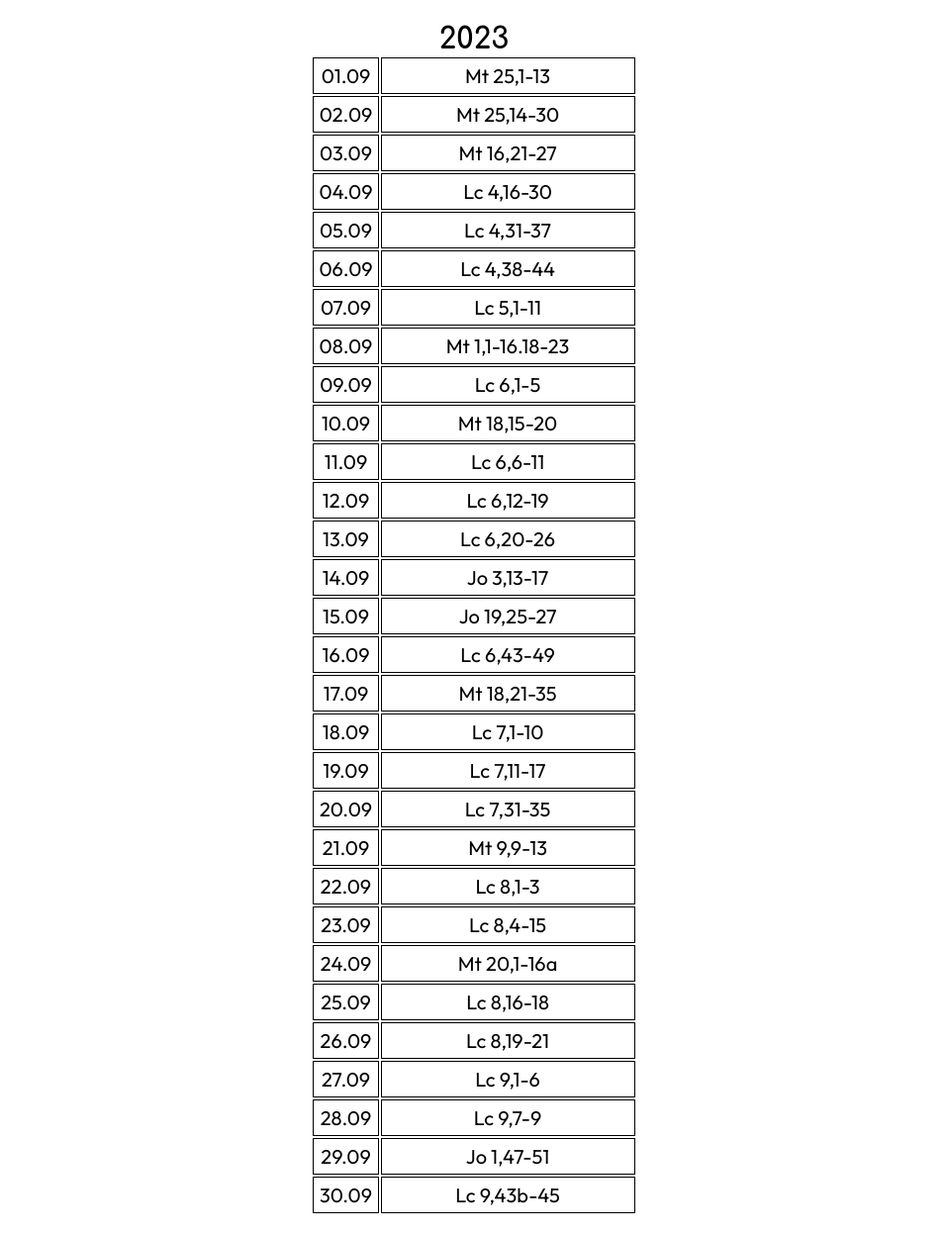
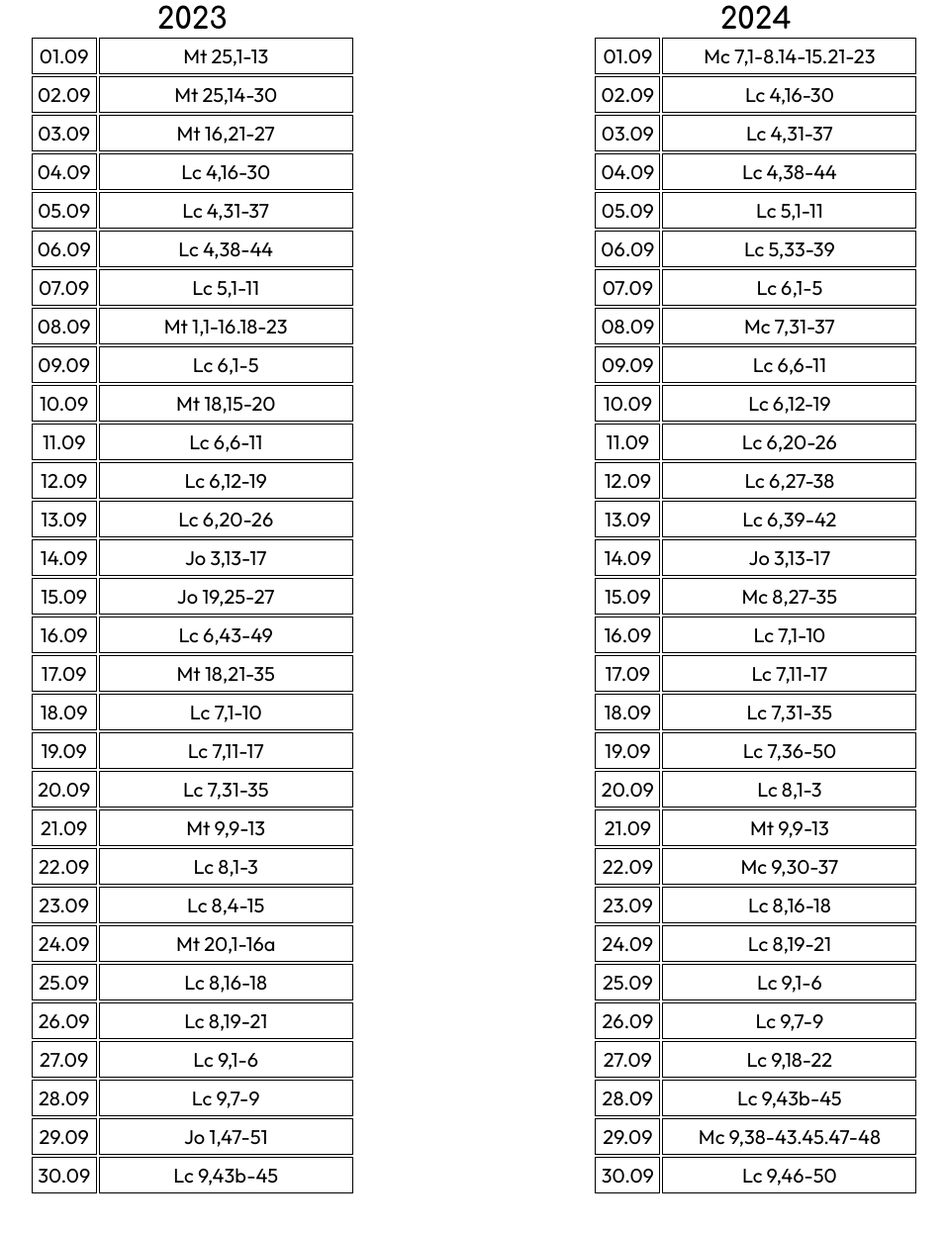
Before and after one commit to DevHenriqueK/oracao-noturna, a plain HTML site: page evangelhos.html in a window 1280 px wide. Shown: the part 168-1416 px from the top of the page at 99% size, without its empty margins (161-1118 px from the left). Drawn offline with Linux system fonts and the light colour scheme.

```diff
--- a/evangelhos.html
+++ b/evangelhos.html
@@ -159,6 +159,139 @@
                     </tr>
                 </tbody>
             </table>
+
+
+
+            <table>
+                <thead>
+                    <tr>
+                        <th colspan="2" class="ano">2024</th>
+                    </tr>
+                </thead>
+
+                <tbody>
+                    <tr>
+                        <td>01.09</td>
+                        <td>Mc 7,1-8.14-15.21-23</td>
+                    </tr>
+                    <tr>
+                        <td>02.09</td>
+                        <td>Lc 4,16-30</td>
+                    </tr>
+                    <tr>
+                        <td>03.09</td>
+                        <td>Lc 4,31-37</td>
+                    </tr>
+                    <tr>
+                        <td>04.09</td>
+                        <td>Lc 4,38-44</td>
+                    </tr>
+                    <tr>
+                        <td>05.09</td>
+                        <td>Lc 5,1-11</td>
+                    </tr>
+                    <tr>
+                        <td>06.09</td>
+                        <td>Lc 5,33-39</td>
+                    </tr>
+                    <tr>
+                        <td>07.09</td>
+                        <td>Lc 6,1-5</td>
+                    </tr>
+                    <tr>
+                        <td>08.09</td>
+                        <td>Mc 7,31-37</td>
+                    </tr>
+                    <tr>
+                        <td>09.09</td>
+                        <td>Lc 6,6-11</td>
+                    </tr>
+                    <tr>
+                        <td>10.09</td>
+                        <td>Lc 6,12-19</td>
+                    </tr>
+                    <tr>
+                        <td>11.09</td>
+                        <td>Lc 6,20-26</td>
+                    </tr>
+                    <tr>
+                        <td>12.09</td>
+                        <td>Lc 6,27-38</td>
+                    </tr>
+                    <tr>
+                        <td>13.09</td>
+                        <td>Lc 6,39-42</td>
+                    </tr>
+                    <tr>
+                        <td>14.09</td>
+                        <td>Jo 3,13-17</td>
+                    </tr>
+                    <tr>
+                        <td>15.09</td>
+                        <td>Mc 8,27-35</td>
+                    </tr>
+                    <tr>
+                        <td>16.09</td>
+                        <td>Lc 7,1-10</td>
+                    </tr>
+                    <tr>
+                        <td>17.09</td>
+                        <td>Lc 7,11-17</td>
+                    </tr>
+                    <tr>
+                        <td>18.09</td>
+                        <td>Lc 7,31-35</td>
+                    </tr>
+                    <tr>
+                        <td>19.09</td>
+                        <td>Lc 7,36-50</td>
+                    </tr>
+                    <tr>
+                        <td>20.09</td>
+                        <td>Lc 8,1-3</td>
+                    </tr>
+                    <tr>
+                        <td>21.09</td>
+                        <td>Mt 9,9-13</td>
+                    </tr>
+                    <tr>
+                        <td>22.09</td>
+                        <td>Mc 9,30-37</td>
+                    </tr>
+                    <tr>
+                        <td>23.09</td>
+                        <td>Lc 8,16-18</td>
+                    </tr>
+                    <tr>
+                        <td>24.09</td>
+                        <td>Lc 8,19-21</td>
+                    </tr>
+                    <tr>
+                        <td>25.09</td>
+                        <td>Lc 9,1-6</td>
+                    </tr>
+                    <tr>
+                        <td>26.09</td>
+                        <td>Lc 9,7-9</td>
+                    </tr>
+                    <tr>
+                        <td>27.09</td>
+                        <td>Lc 9,18-22</td>
+                    </tr>
+                    <tr>
+                        <td>28.09</td>
+                        <td>Lc 9,43b-45</td>
+                    </tr>
+                    <tr>
+                        <td>29.09</td>
+                        <td>Mc 9,38-43.45.47-48</td>
+                    </tr>
+                    <tr>
+                        <td>30.09</td>
+                        <td>Lc 9,46-50</td>
+                    </tr>
+                </tbody>
+            </table>
         </section>
     </main>
 </body>
--- a/src/css/style.css
+++ b/src/css/style.css
@@ -183,10 +183,6 @@ td:nth-child(2) {
     gap: 70px;
 }
 
-table {
-    margin-top: 20px;
-}
-
 .tercos {
     grid-area: tercos;
     max-width: 1200px;
@@ -204,6 +200,7 @@ table {
     padding: 30px 0;
     max-width: 400px;
     min-height: 100vh;
+    text-align: center;
 
     display: flex;
     flex-direction: column;
@@ -214,12 +211,8 @@ table {
 .como-rezar-tercos ul {
     display: flex;
     flex-direction: column;
-    gap: 15px;
-    text-align: center;
-}
-
-.como-rezar-tercos {
-    max-width: 246px;
+    gap: 18px;
+    max-width: 250px;
 }
 
 .como-rezar-tercos a:hover {
```
Also changed, not shown: index.html (+2 -2 lines).
